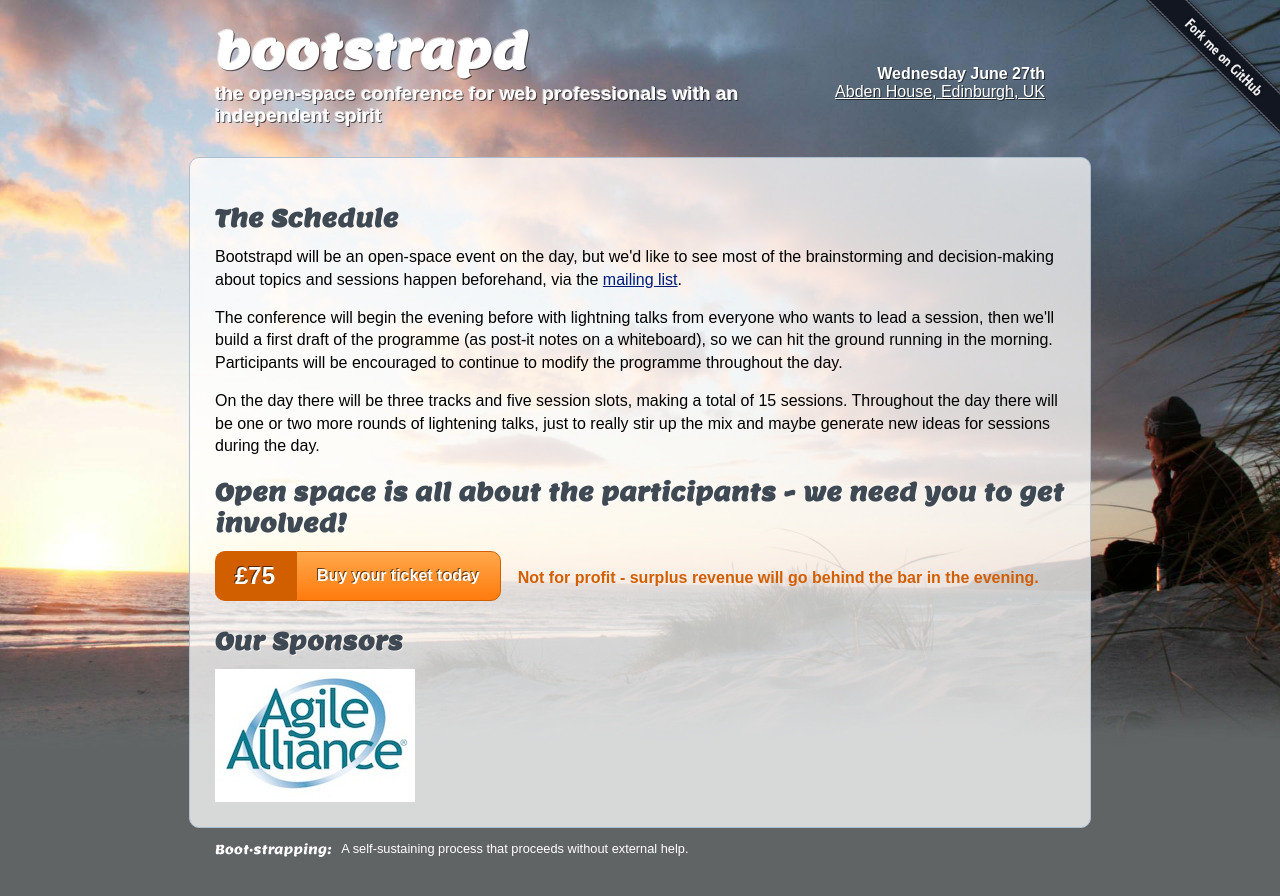
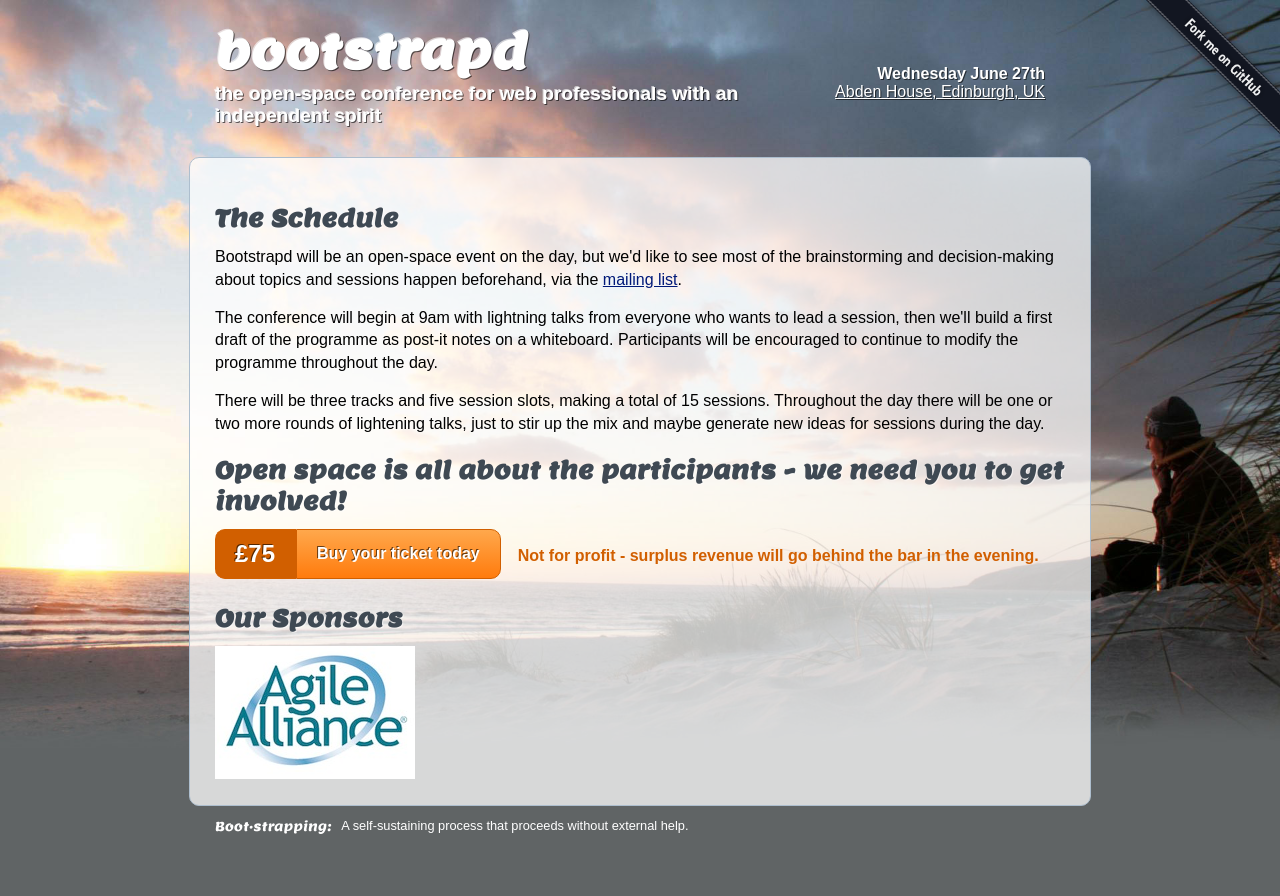
Before and after one commit to mattwynne/bootstrapd, a Jekyll site: the page built from schedule.html, in a window 1280 px wide. Shown: the top 896 px of the page. Built offline with Jekyll 4.4.1, drawn with Linux system fonts in a browser that asks for light colours.

Commit message:
Remove message about lightning talks being the night before

```diff
--- a/schedule.html
+++ b/schedule.html
@@ -10,16 +10,15 @@ title: the schedule
     beforehand, via the <a href="https://groups.google.com/forum/#!forum/bootstrapd">mailing list</a>.
   </p>
   <p>
-    The conference will begin the evening before with lightning talks from
+    The conference will begin at 9am with lightning talks from
     everyone who wants to lead a session, then we'll build a first draft of the
-    programme (as post-it notes on a whiteboard), so we can hit the ground
-    running in the morning. Participants will be encouraged to continue to
+    programme as post-it notes on a whiteboard. Participants will be encouraged to continue to
     modify the programme throughout the day.
   </p>
   <p>
-    On the day there will be three tracks and five session slots, making a total
+    There will be three tracks and five session slots, making a total
     of 15 sessions. Throughout the day there will be one or two more rounds of
-    lightening talks, just to really stir up the mix and maybe generate new
+    lightening talks, just to stir up the mix and maybe generate new
     ideas for sessions during the day.
   </p>
   <div id='tickets' class="clearfix">
```
